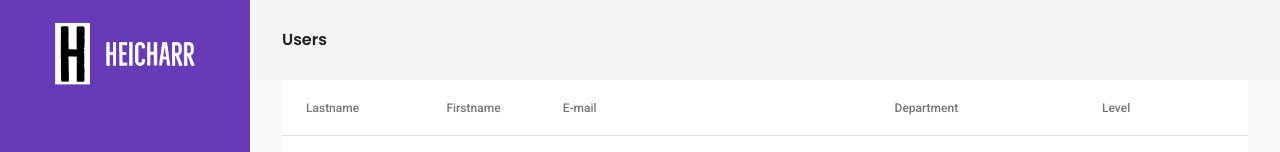
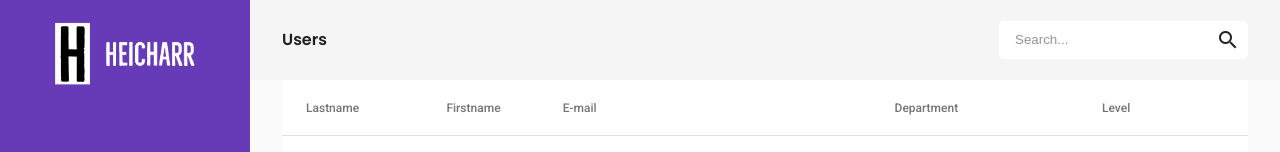
Before and after one commit to lanzoninicola/angular-hr-material, an Angular app: page /users/list in a window 1280 px wide. Shown: the top 152 px of the page. Built offline with nearby package versions, Linux system fonts and the light colour scheme; data requests are answered from the project's data file.

Commit message:
Added the SearchControlComponent

```diff
--- /dev/null
+++ b/src/app/shared/components/search-control/search-control.component.scss
@@ -0,0 +1,28 @@
+.ahr-search-control {
+  display: flex;
+  flex-direction: row;
+  align-items: center;
+  background-color: white;
+  border-radius: 5px;
+
+  input {
+    border: none;
+    padding: 0.75rem 1rem;
+    background: transparent;
+  }
+
+  input:focus {
+    outline: none;
+  }
+
+  .ahr-search-input-icons {
+    display: flex;
+    align-items: center;
+    justify-content: center;
+    width: 40px;
+  }
+}
+
+.ahr-search-control:focus {
+  outline: 1px solid black;
+}
--- /dev/null
+++ b/src/app/shared/components/search-control/search-control.component.ts
@@ -0,0 +1,69 @@
+import { Component, EventEmitter, Input, OnInit, Output } from '@angular/core';
+import { FormControl } from '@angular/forms';
+import { BehaviorSubject, combineLatest } from 'rxjs';
+import { SearchService } from '../../services/search.service';
+
+@Component({
+  selector: 'ahr-search-control',
+  template: `
+    <div class="ahr-search-control">
+      <input
+        matInput
+        type="text"
+        placeholder="Search..."
+        [(ngModel)]="searchValue"
+      />
+      <div class="ahr-search-input-icons">
+        <mat-icon *ngIf="!searchValue">search</mat-icon>
+
+        <button
+          *ngIf="searchValue"
+          matSuffix
+          mat-icon-button
+          aria-label="Clear"
+          (click)="searchValue = ''"
+        >
+          <mat-icon>close</mat-icon>
+        </button>
+      </div>
+    </div>
+  `,
+  styleUrls: ['./search-control.component.scss'],
+})
+export class SearchControlComponent implements OnInit {
+  @Input()
+  dataSet$: BehaviorSubject<any[]> = new BehaviorSubject<any[]>([]);
+
+  @Output()
+  dataSetFilteredEvent: EventEmitter<any> = new EventEmitter();
+
+  searchValue: string = '';
+  searchFormControl: FormControl = new FormControl();
+
+  constructor() {}
+
+  ngOnInit(): void {
+    // combineLatest([
+    //   this.dataSet$,
+    //   this.searchFormControl.valueChanges,
+    // ]).subscribe(([dataSetRecords, searchTerm]) => {
+    //   const dataSetArray = Object.values(dataSetRecords);
+    //   let filteredRecords: any[];
+    //   if (!searchTerm) {
+    //     filteredRecords = dataSetArray;
+    //   } else {
+    //     const filteredResults = dataSetArray.filter((item) => {
+    //       return Object.values(item).reduce((prev, curr) => {
+    //         return (
+    //           prev ||
+    //           curr.toString().toLowerCase().includes(searchTerm.toLowerCase())
+    //         );
+    //       }, false);
+    //     });
+    //     filteredRecords = filteredResults;
+    //   }
+    //   this.dataSetFilteredEvent.emit(filteredRecords);
+    // });
+    // this.searchFormControl.setValue('');
+  }
+}
--- a/src/app/shared/components/section-toolbar/section-toolbar.component.html
+++ b/src/app/shared/components/section-toolbar/section-toolbar.component.html
@@ -1,6 +1,6 @@
 <mat-toolbar color="secondary">
-  <!-- <button type="button" aria-label="Toggle sidenav" mat-icon-button>
-    <mat-icon aria-label="Side nav toggle icon">menu</mat-icon>
-  </button> -->
   <h2>{{ title }}</h2>
+  <div class="col2">
+    <ahr-search-control></ahr-search-control>
+  </div>
 </mat-toolbar>
```
Also changed, not shown: src/app/shared/shared.module.ts (+8 -0 lines), 1 other file (tests, documents, lock files or other folders).
